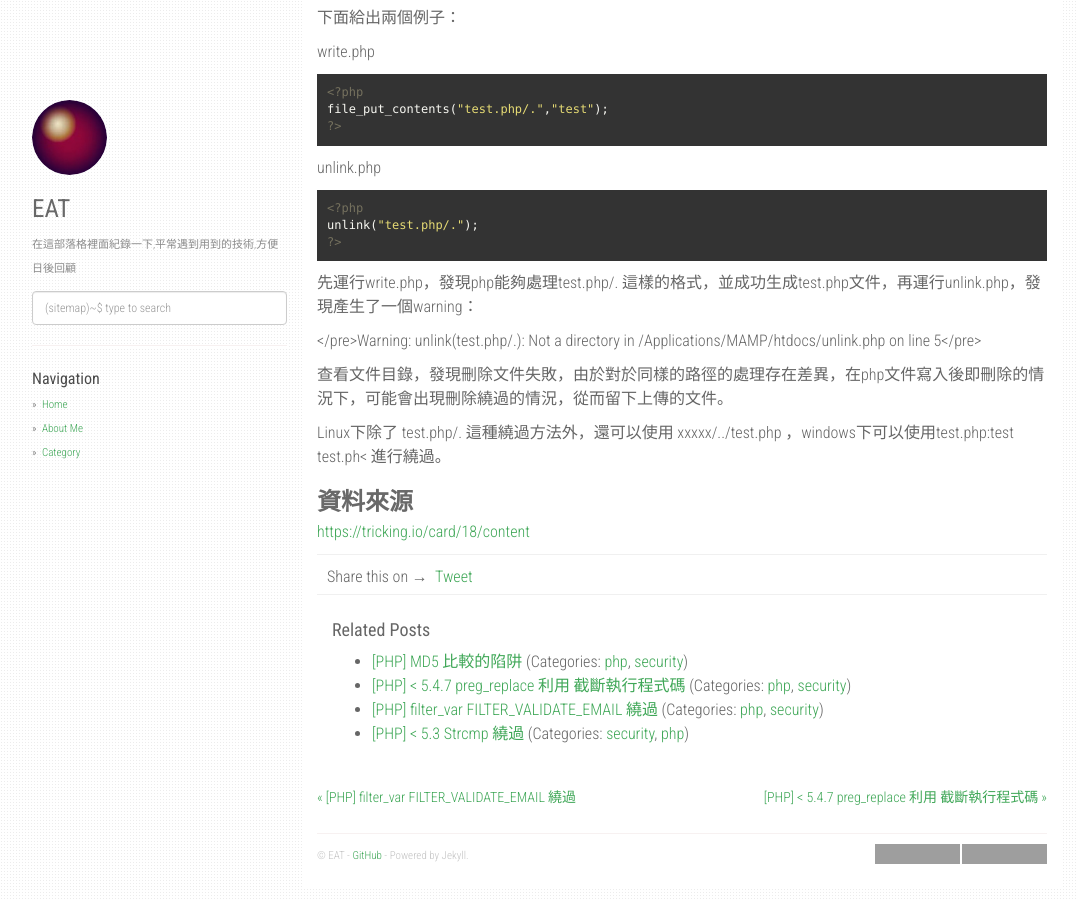
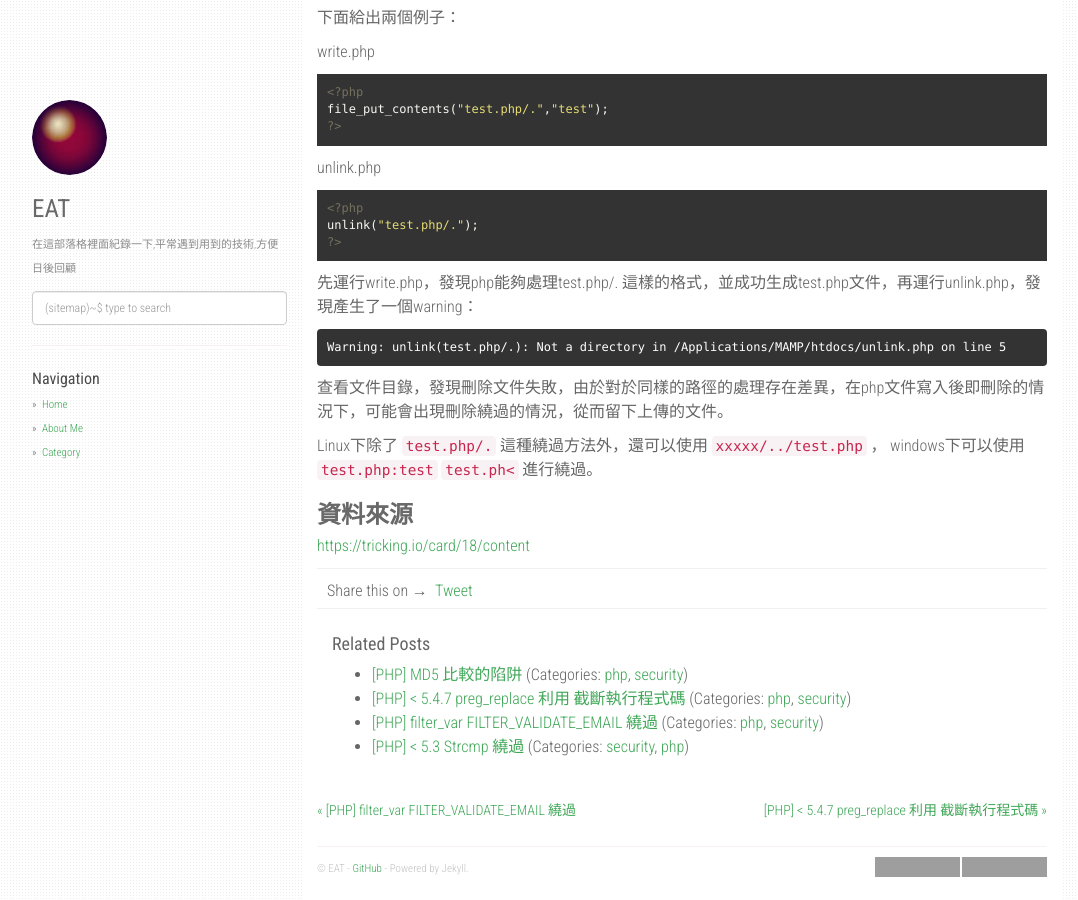
Before and after one commit to dyeat/dyeat.github.io, a Jekyll site: the page built from _posts/2018-12-02-Linux PHP 寫入與刪除文件差異特性.md, in a window 1280 px wide and 900 px high, scrolled down 683 px. Shown: the whole window, without its empty margins (53-1131 px from the left). Built offline with Jekyll 4.4.1, drawn with Linux system fonts in a browser that asks for light colours; nearby versions of some CDN libraries; comment, search, counter and statistics services are not loaded; grey boxes are pictures that could not be loaded.

Commit message:
Update 2018-12-02-Linux PHP 寫入與刪除文件差異特性.md

````diff
--- a/_posts/2018-12-02-Linux PHP 寫入與刪除文件差異特性.md
+++ b/_posts/2018-12-02-Linux PHP 寫入與刪除文件差異特性.md
@@ -45,11 +45,12 @@ unlink("test.php/.");
 ```
 先運行write.php，發現php能夠處理test.php/. 這樣的格式，並成功生成test.php文件，再運行unlink.php，發現產生了一個warning：
 
-</pre>Warning: unlink(test.php/.): Not a directory in /Applications/MAMP/htdocs/unlink.php on line 5</pre>
+<pre>Warning: unlink(test.php/.): Not a directory in /Applications/MAMP/htdocs/unlink.php on line 5</pre>
 
 查看文件目錄，發現刪除文件失敗，由於對於同樣的路徑的處理存在差異，在php文件寫入後即刪除的情況下，可能會出現刪除繞過的情況，從而留下上傳的文件。
 
-Linux下除了 test.php/. 這種繞過方法外，還可以使用 xxxxx/../test.php ，windows下可以使用test.php:test test.ph< 進行繞過。
+Linux下除了 `test.php/.` 這種繞過方法外，還可以使用 `xxxxx/../test.php` ，
+windows下可以使用`test.php:test` `test.ph<` 進行繞過。
 
 ### **資料來源**
 [https://tricking.io/card/18/content](https://tricking.io/card/18/content)
````
